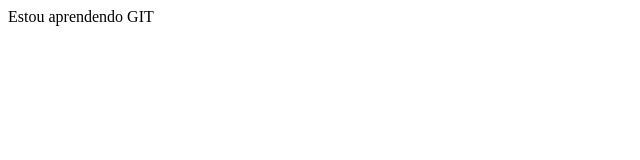
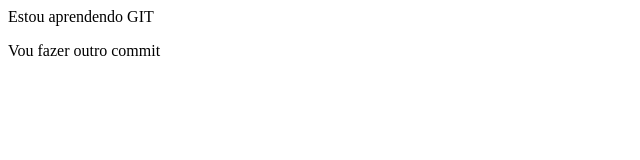
Before and after one commit to dudstecnologia/estudo-git, a plain HTML site: page index.html in a window 1280 px wide. Shown: the whole page, without its empty margins (0-640 px from the left). Drawn offline with Linux system fonts and the light colour scheme.

Commit message:
Nova linha

```diff
--- a/index.html
+++ b/index.html
@@ -1 +1,2 @@
 <p>Estou aprendendo GIT</p>
+<p>Vou fazer outro commit</p>
```
